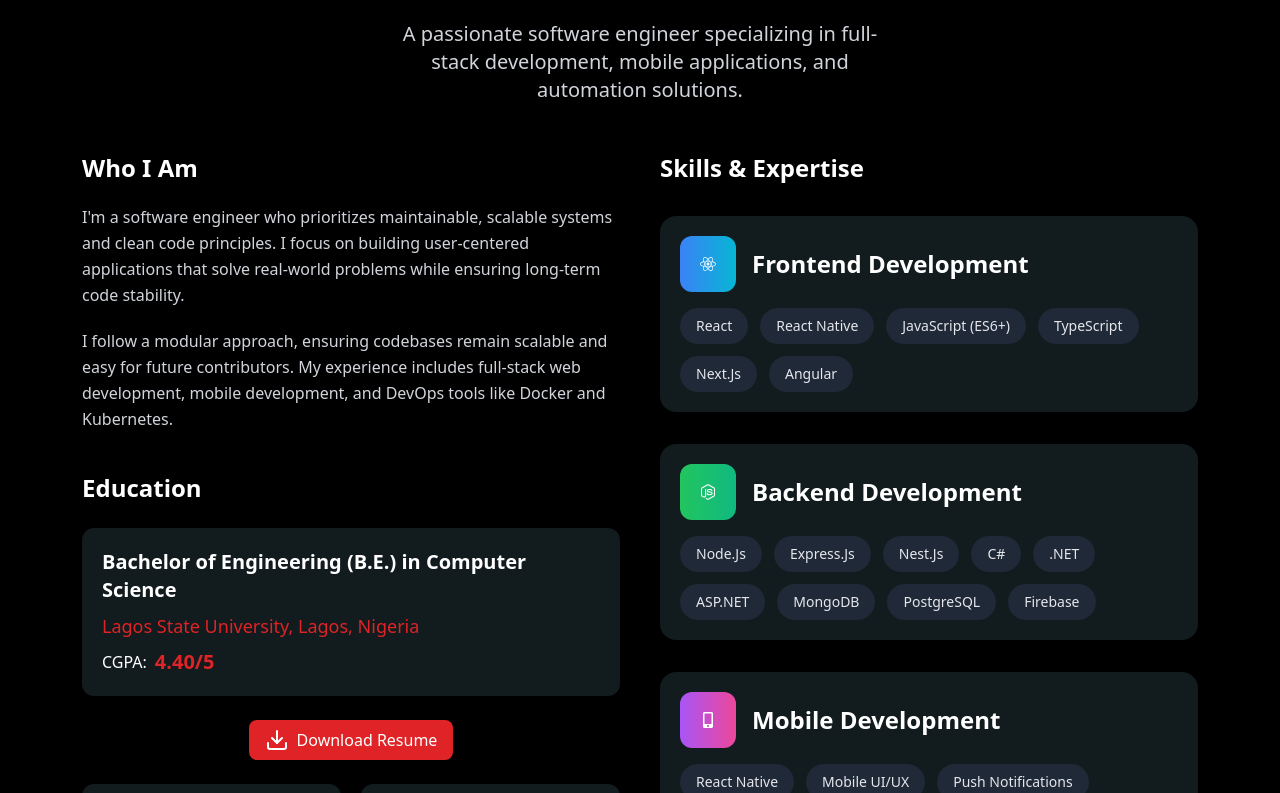
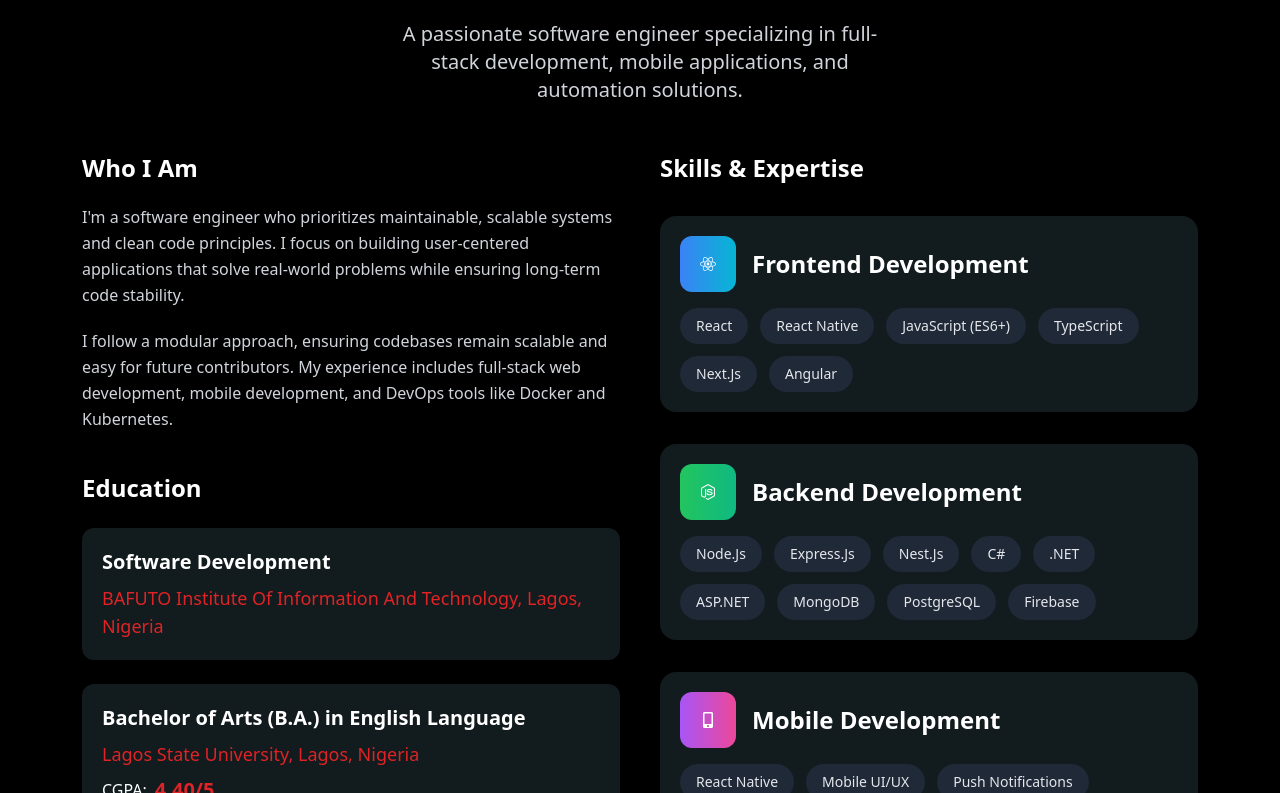
Before and after one commit to EseigbeSamuel/portfolio, a Next.js app: page / in a window 1280 px wide. Shown: the part 2007-2800 px from the top of the page. Built offline with nearby package versions, Linux system fonts and the light colour scheme.

Commit message:
added loading

```diff
--- /dev/null
+++ b/src/app/loading.tsx
@@ -0,0 +1,10 @@
+export default function Loading() {
+  return (
+    <div className="fixed inset-0 flex items-center justify-center bg-brand-dark text-white">
+      <div className="flex flex-col items-center gap-4">
+        <div className="h-12 w-12 animate-spin rounded-full border-4 border-gray-600 border-t-brand-red" />
+        <p className="text-lg tracking-wide">Loading Portfolio...</p>
+      </div>
+    </div>
+  );
+}
--- a/src/pages/About.tsx
+++ b/src/pages/About.tsx
@@ -107,9 +107,7 @@ export default function About() {
         </motion.p>
       </motion.div>
 
-
       <div className="grid lg:grid-cols-2 gap-10">
-
         <motion.div
           className="space-y-10"
           initial="hidden"
@@ -144,6 +142,17 @@ export default function About() {
           {/* EDUCATION */}
           <motion.div className="space-y-6" variants={FADE_LEFT}>
             <h2 className="font-semibold text-2xl">Education</h2>
+            <motion.div
+              className="p-5 rounded-xl bg-brand-dark space-y-2"
+              variants={SCALE_UP}
+              whileHover={{ scale: 1.02 }}
+              transition={{ type: "spring", stiffness: 300 }}
+            >
+              <h3 className="font-semibold text-xl">Software Development</h3>
+              <p className="text-brand-red text-lg capitalize">
+                BAFUTO Institute of Information and Technology, Lagos, Nigeria
+              </p>
+            </motion.div>
 
             <motion.div
               className="p-5 rounded-xl bg-brand-dark space-y-2"
@@ -152,7 +161,7 @@ export default function About() {
               transition={{ type: "spring", stiffness: 300 }}
             >
               <h3 className="font-semibold text-xl">
-                Bachelor of Engineering (B.E.) in Computer Science
+                Bachelor of Arts (B.A.) in English Language
               </h3>
               <p className="text-brand-red text-lg capitalize">
                 Lagos State University, Lagos, Nigeria
```
Lines whose indentation alone changed are shown as unchanged.
